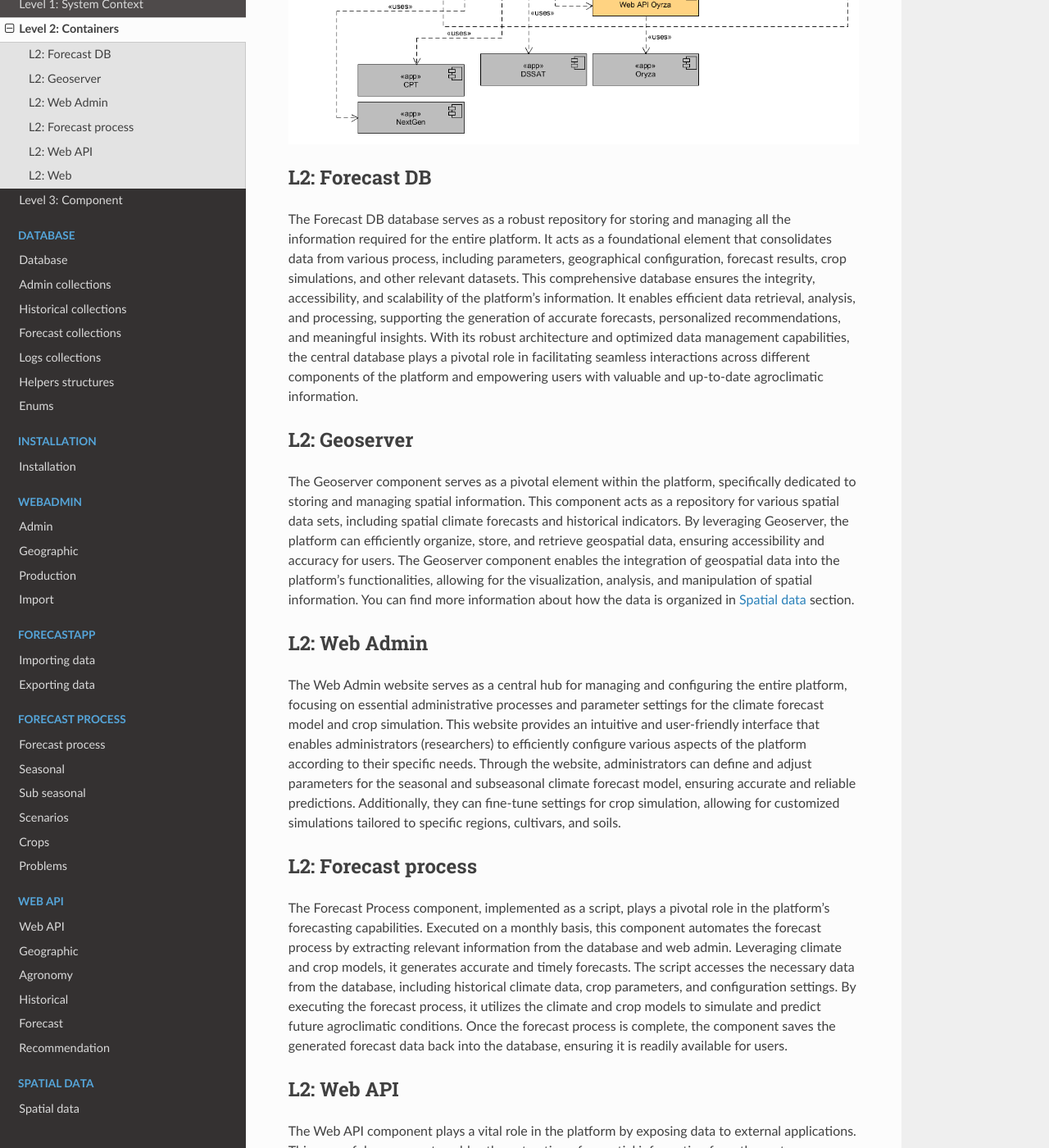
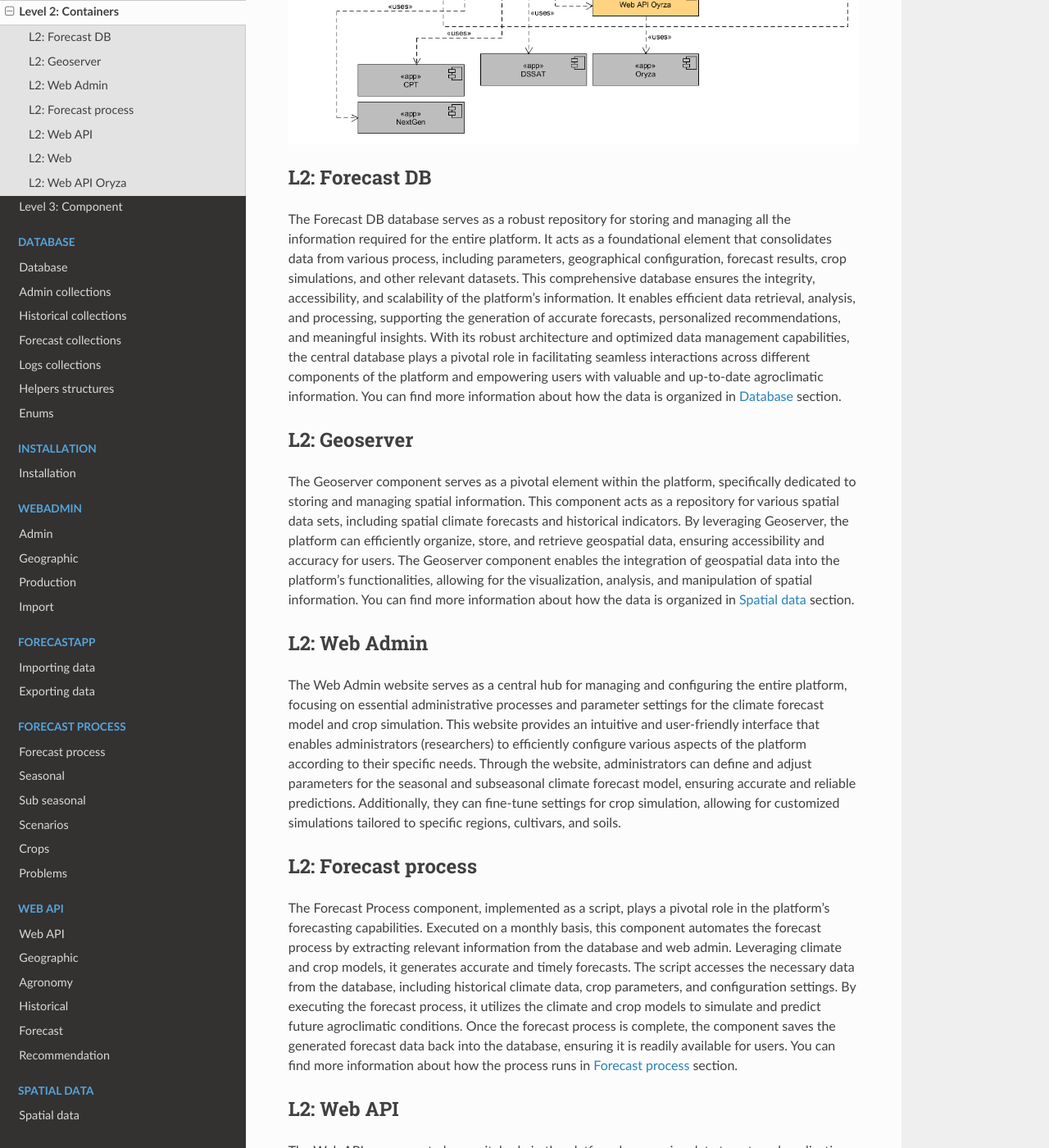
Before and after one commit to stevensotelo/aclimate_docs, a Sphinx documentation site: the page built from docs/source/02-l2.rst, in a window 1280 px wide and 1400 px high, scrolled down 805 px. Shown: the whole window at 82% size. Built offline with Sphinx 7.4.7 and the Read the Docs theme 2.0.0, drawn with Linux system fonts in a browser that asks for light colours; some of the changed text lies outside the part shown.

Commit message:
fixed architecture level 2

```diff
--- a/docs/source/02-l2.rst
+++ b/docs/source/02-l2.rst
@@ -24,7 +24,7 @@
 personalized recommendations, and meaningful insights. With its robust architecture and optimized data
 management capabilities, the central database plays a pivotal role in facilitating seamless interactions across
 different components of the platform and empowering users with valuable and up-to-date
-agroclimatic information.
+agroclimatic information. You can find more information about how the data is organized in :ref:`Database` section.
 
 L2: Geoserver
 -------------
@@ -54,7 +54,8 @@
 The script accesses the necessary data from the database, including historical climate data, crop parameters, and
 configuration settings. By executing the forecast process, it utilizes the climate and crop models to simulate and
 predict future agroclimatic conditions. Once the forecast process is complete, the component saves the generated
-forecast data back into the database, ensuring it is readily available for users.
+forecast data back into the database, ensuring it is readily available for users. You can find
+more information about how the process runs in :ref:`Forecast process` section.
 
 L2: Web API
 -----------
@@ -78,3 +79,12 @@
 providing country-specific information and localized features. With its visually appealing and user-centric design,
 the Website component ensures that users can effortlessly access and interpret historical and forecast data,
 empowering them to make informed decisions and derive valuable insights related to agroclimatic conditions.
+
+L2: Web API Oryza
+-----------------
+The Web API component serves as a critical component within the platform, specifically designed to run the rice
+model using Oryza in a Windows environment. This powerful component provides a standardized interface that allows
+users to interact with the rice model and leverage its capabilities for simulating and analyzing rice cultivation.
+By accessing the Web API, users can submit input parameters and data required by the rice model, initiate model runs,
+and retrieve the corresponding results. The Web API component acts as a bridge between
+forecast process and the Oryza rice model.
```
Also changed, not shown: 1 other file.
